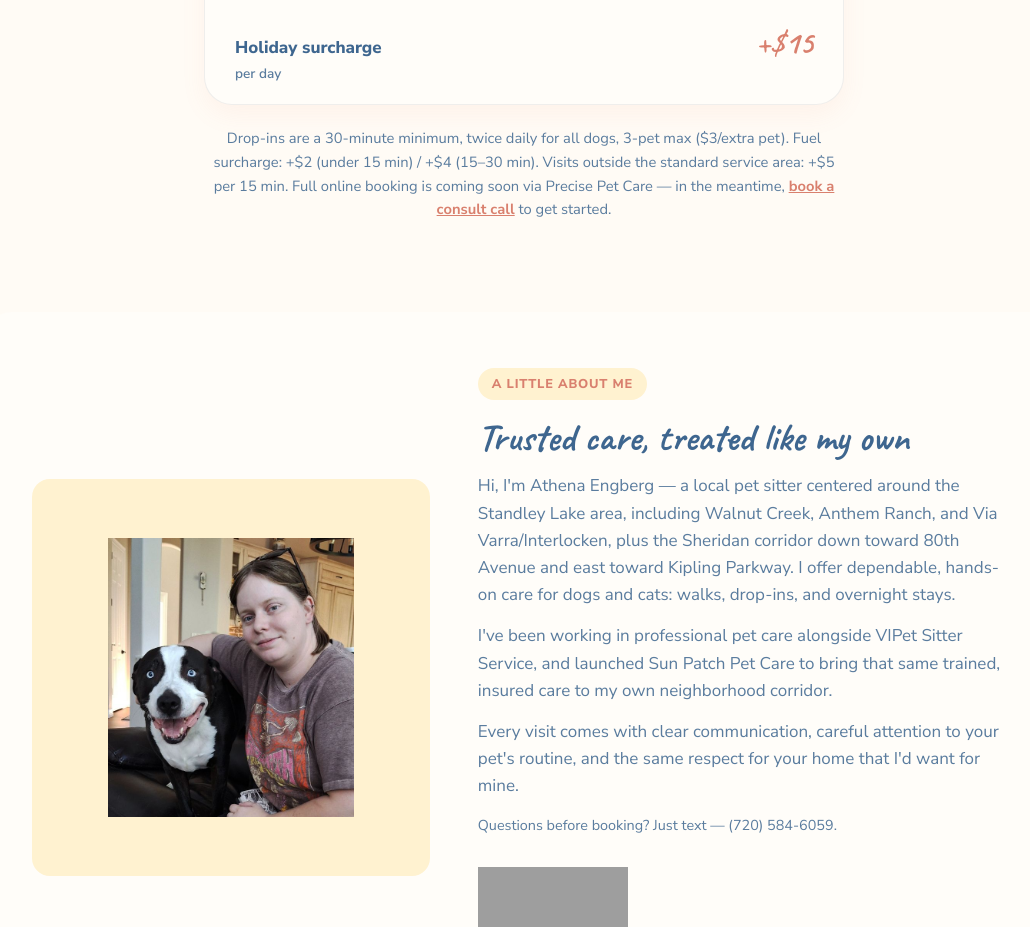
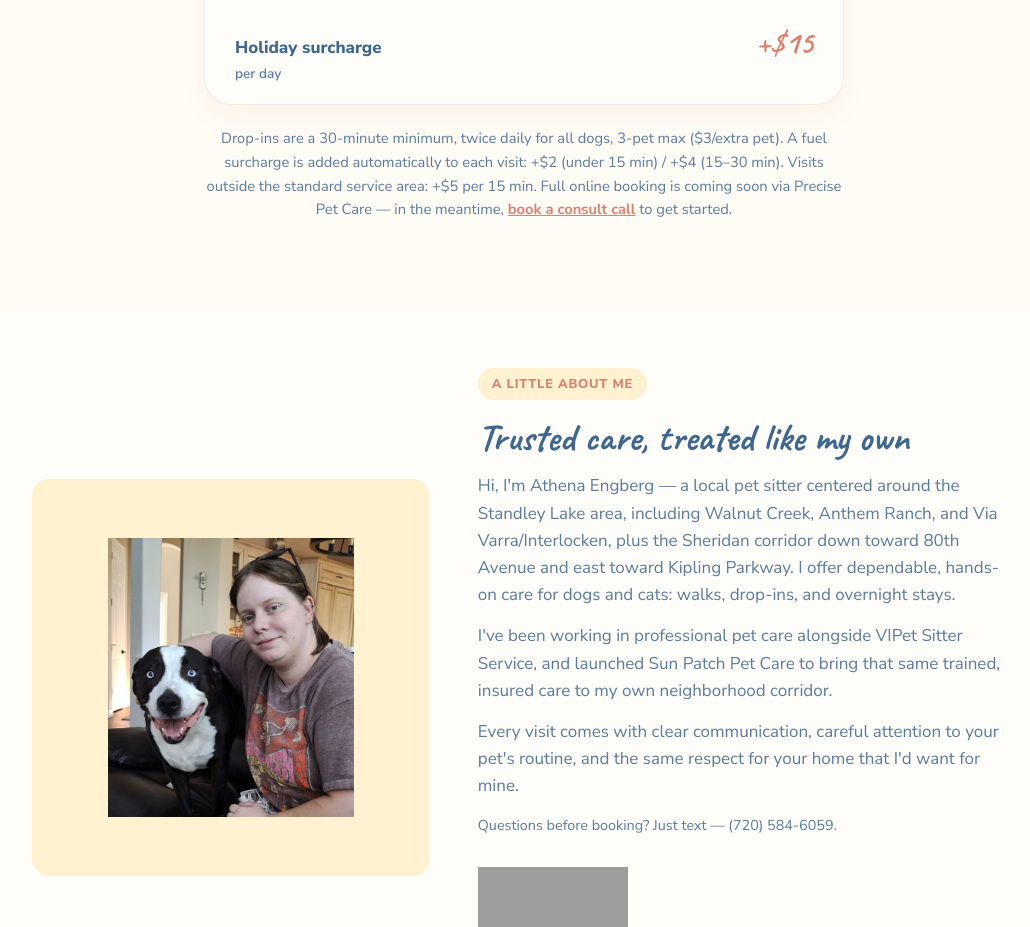
Before and after one commit to SundropInk/sunpatchpetcare, a plain HTML site: page index.html in a window 1280 px wide. Shown: the part 2140-3067 px from the top of the page, without its empty margins (116-1146 px from the left). Drawn offline with nearby package versions, Linux system fonts and the light colour scheme; grey boxes are pictures that could not be loaded.

Commit message:
Revise price note for clarity on surcharges
Updated the price note to clarify fuel surcharge details.

```diff
--- a/index.html
+++ b/index.html
@@ -521,7 +521,7 @@
       <div class="price-amt">+$15</div>
     </div>
   </div>
-  <p class="price-note">Drop-ins are a 30-minute minimum, twice daily for all dogs, 3-pet max ($3/extra pet). Fuel surcharge: +$2 (under 15 min) / +$4 (15&ndash;30 min). Visits outside the standard service area: +$5 per 15 min. Full online booking is coming soon via Precise Pet Care &mdash; in the meantime, <a href="interest.html" style="color:var(--coral-deep); font-weight:700;">book a consult call</a> to get started.</p>
+  <p class="price-note">Drop-ins are a 30-minute minimum, twice daily for all dogs, 3-pet max ($3/extra pet). A fuel surcharge is added automatically to each visit: +$2 (under 15 min) / +$4 (15&ndash;30 min). Visits outside the standard service area: +$5 per 15 min. Full online booking is coming soon via Precise Pet Care &mdash; in the meantime, <a href="interest.html" style="color:var(--coral-deep); font-weight:700;">book a consult call</a> to get started.</p>
 
 </section>
 
```
